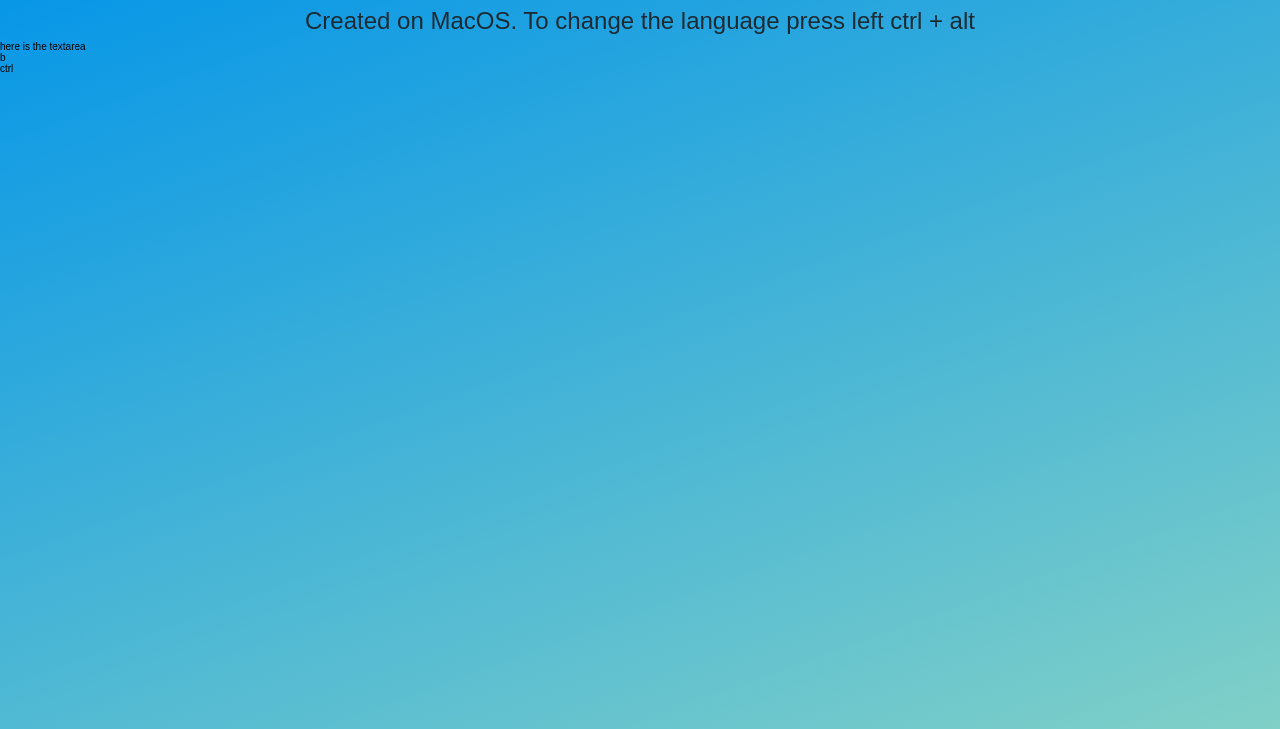
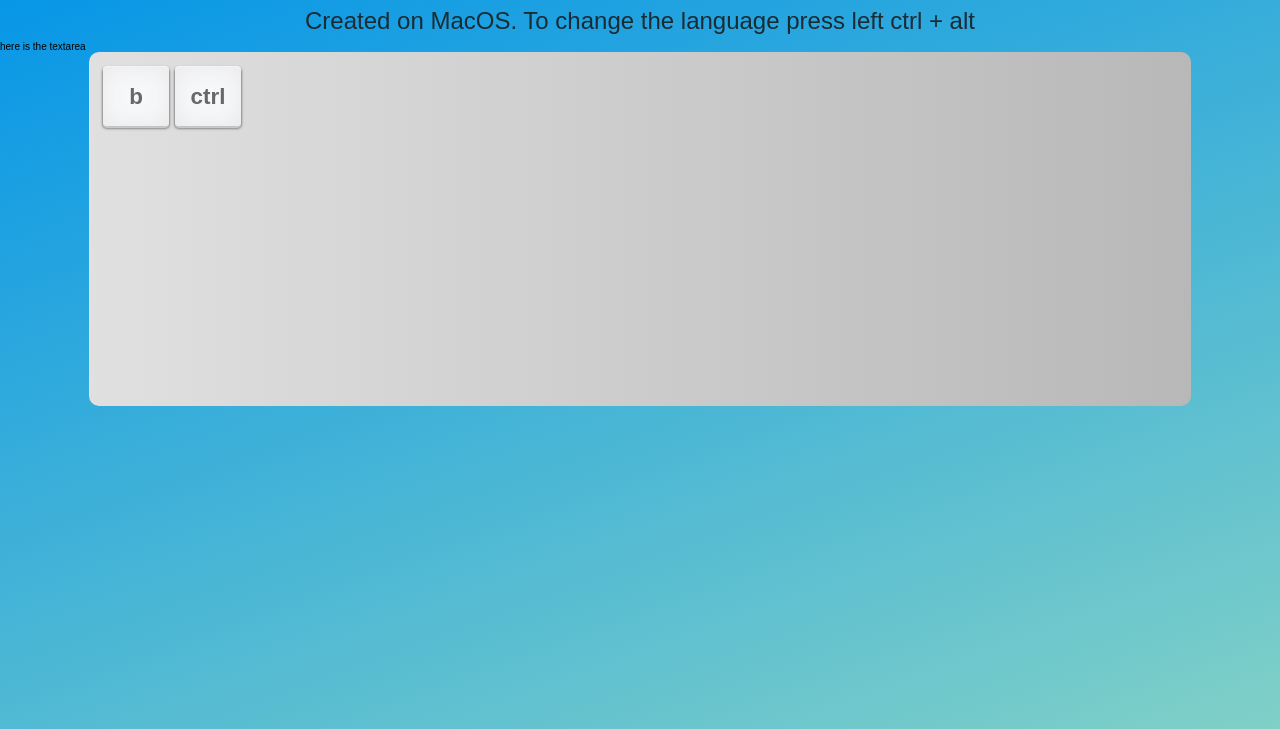
Before and after one commit to Jkhvatova/virtual-keyboard, a website built with webpack: page src/index.html in a window 1280 px wide. Shown: the part 71-800 px from the top of the page. Built offline with nearby package versions, Linux system fonts and the light colour scheme.

Commit message:
feat: add styles to key and keyboard

```diff
--- /dev/null
+++ b/src/sass/_keyboard.scss
@@ -0,0 +1,13 @@
+.keyboard-wrapper{
+  display: flex;
+  justify-content: center;
+}
+.keyboard {
+  padding: 14px 14px 16px 14px;
+  border-radius: 10px;
+  display: grid;
+  grid-template-columns: repeat(30, 30px);
+  grid-template-rows: repeat(5, 60px);
+  grid-gap: 6px;
+  background: linear-gradient(90deg, rgba(224,224,224,1) 0%, rgba(184,184,184,1) 100%);
+}
--- /dev/null
+++ b/src/sass/_keys.scss
@@ -0,0 +1,21 @@
+.key {
+  grid-column: span 2;
+  display: flex;
+  justify-content: center;
+  align-items: center;
+  background-color: #f7f8fa;
+  color: #686868;
+  text-align: center;
+  font-size: 1.4rem;
+  font-weight: bold;
+  cursor: pointer;
+  border-radius: 4px;
+	border-top: 1px solid #f5f5f5;
+  box-shadow:
+		inset 0 0 25px #e8e8e8,
+		0 1px 0 #c3c3c3,
+		0 2px 0 #c9c9c9,
+		0 2px 3px #303030;
+  text-shadow: 0px 1px 0px #f5f5f5;
+  user-select: none;
+}
--- a/src/sass/main.scss
+++ b/src/sass/main.scss
@@ -1 +1,4 @@
 @import 'base';
+@import 'input-area';
+@import 'keyboard';
+@import 'keys';
```
Also changed, not shown: src/sass/_input-area.scss (added).
